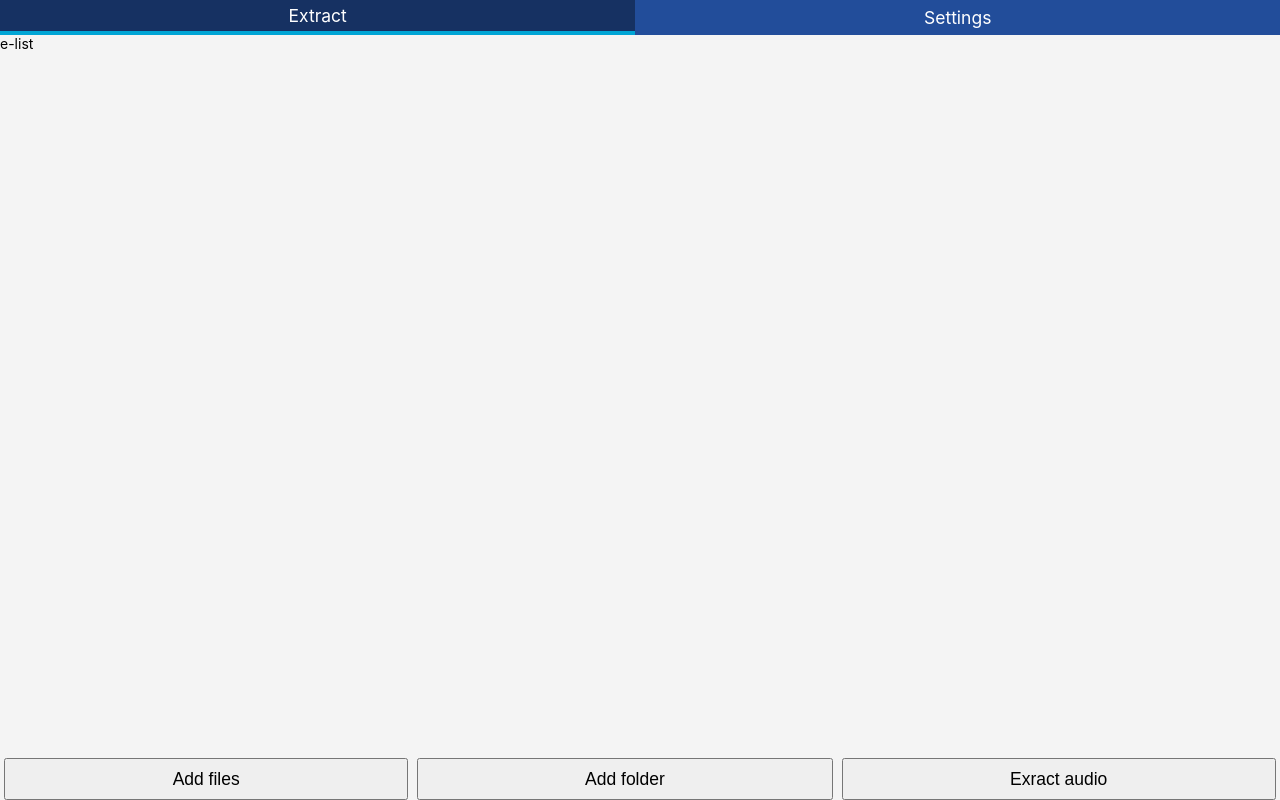
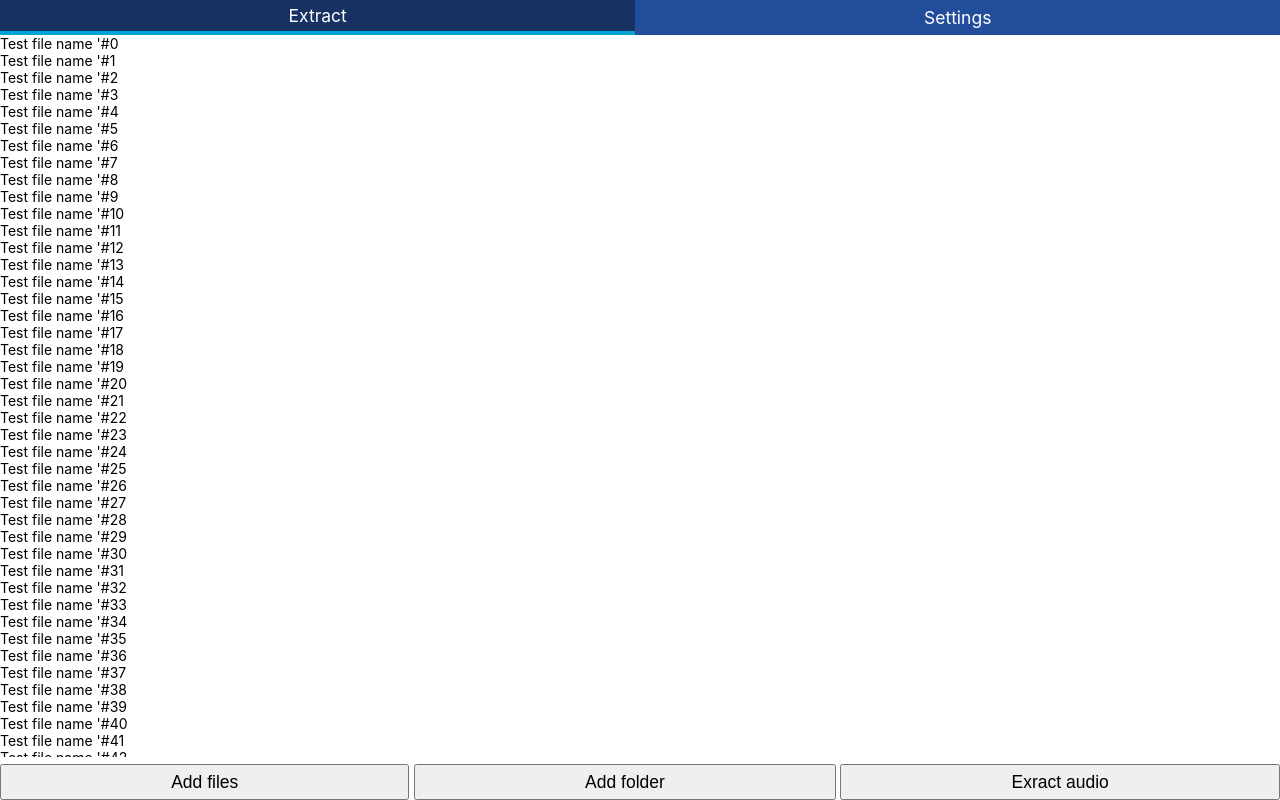
Before and after one commit to tomkarho/caidi-desktop, a React (Create React App) app: page / in a window 1280 px wide. Built offline with nearby package versions, Linux system fonts and the light colour scheme.

Commit message:
Display list of extractions

```diff
--- a/src/App.scss
+++ b/src/App.scss
@@ -3,8 +3,8 @@
 
 .page {
   height: calc(100% - #{$headerHeight});
-  background: $smoke;
   color: $black;
+  overflow-y: auto;
 
   &.dark {
     background: $dark;
--- a/src/features/extract/ExtractList.tsx
+++ b/src/features/extract/ExtractList.tsx
@@ -1,7 +1,28 @@
+import {useEffect, useState} from 'react';
+import {Extraction} from './Extraction';
+import ExtractionRow from './ExtractionRow';
+
 function ExtractList() {
+    const [extractions, setExtractions] = useState<Extraction[]>();
+
+    useEffect(() => {
+        const elist: Extraction[] = [];
+        for (let i = 0; i < 100; i++) {
+            const e: Extraction = {
+                fileName: `Test file name '#${i}`,
+                path: `/home/user/extractions/test-extraction-file-number-${i}.mkv`,
+                progress: Math.floor(Math.random() * 100)
+            };
+
+            elist.push(e);
+        }
+
+        setExtractions(elist);
+    }, []);
+
     return (
         <div id="extraction-list">
-            e-list
+            {extractions?.map((ext, index) => <ExtractionRow key={index} extraction={ext} />)}
         </div>
     );
 }
--- a/src/features/extract/ExtractPage.scss
+++ b/src/features/extract/ExtractPage.scss
@@ -1,15 +1,20 @@
 .page.extract {
   #extraction-list {
     flex: 1 1 auto;
+    overflow: auto;
   }
 
   .controls {
-    height: 3em;
+    margin-top: 0.5em;
+    height: 6em;
 
     button {
       flex: 1 1 auto;
-      margin: 0 0.25em;
       font-size: 1.25em;
+
+      &:not(:first-of-type, :last-of-type) {
+        margin: 0 0.25em;
+      }
     }
   }
 }
--- /dev/null
+++ b/src/features/extract/Extraction.ts
@@ -0,0 +1,5 @@
+export interface Extraction {
+    readonly fileName: string;
+    readonly path: string;
+    readonly progress: number;
+}
--- /dev/null
+++ b/src/features/extract/ExtractionRow.tsx
@@ -0,0 +1,11 @@
+import {Extraction} from './Extraction';
+
+function ExtractionRow({extraction}: {extraction: Extraction}) {
+    return (
+        <div className="extraction-row">
+            {extraction.fileName}
+        </div>
+    );
+}
+
+export default ExtractionRow;
```
